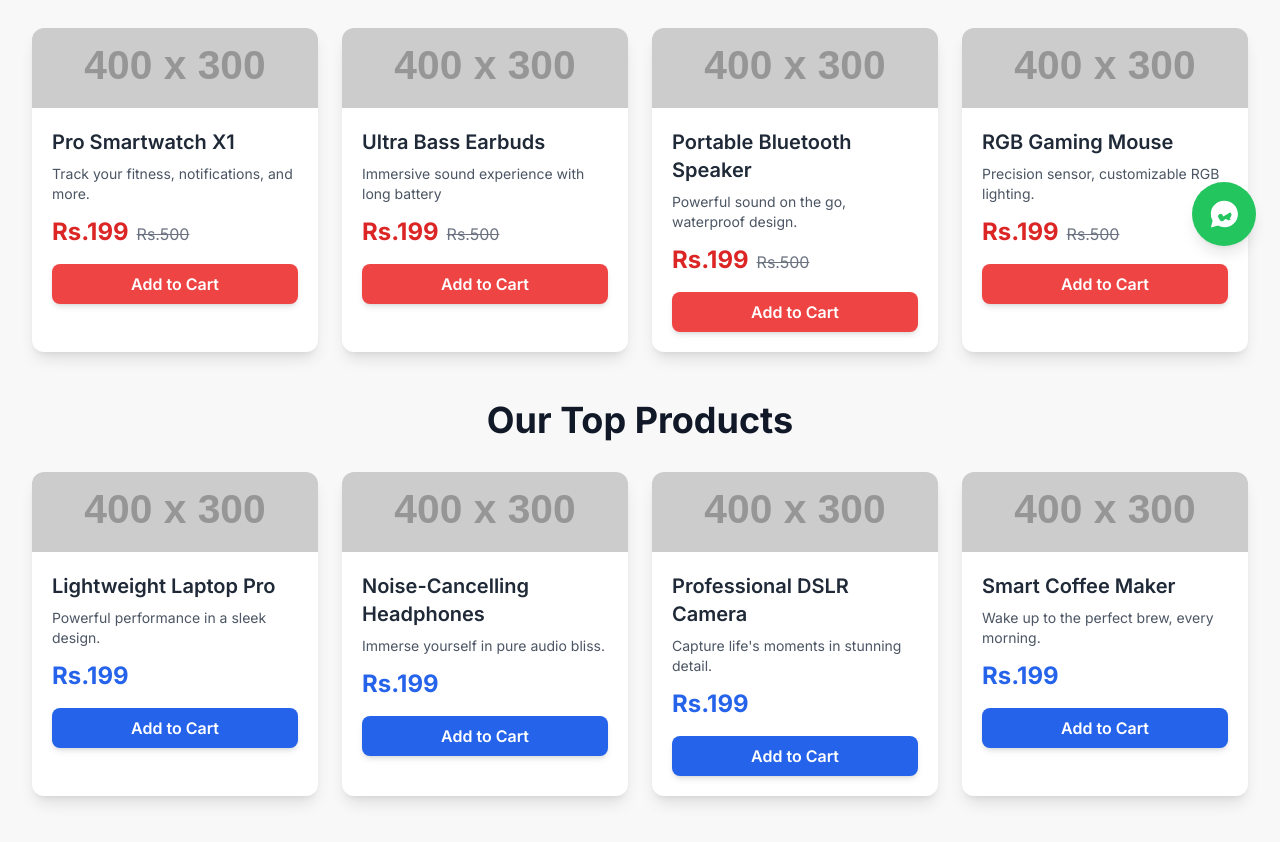
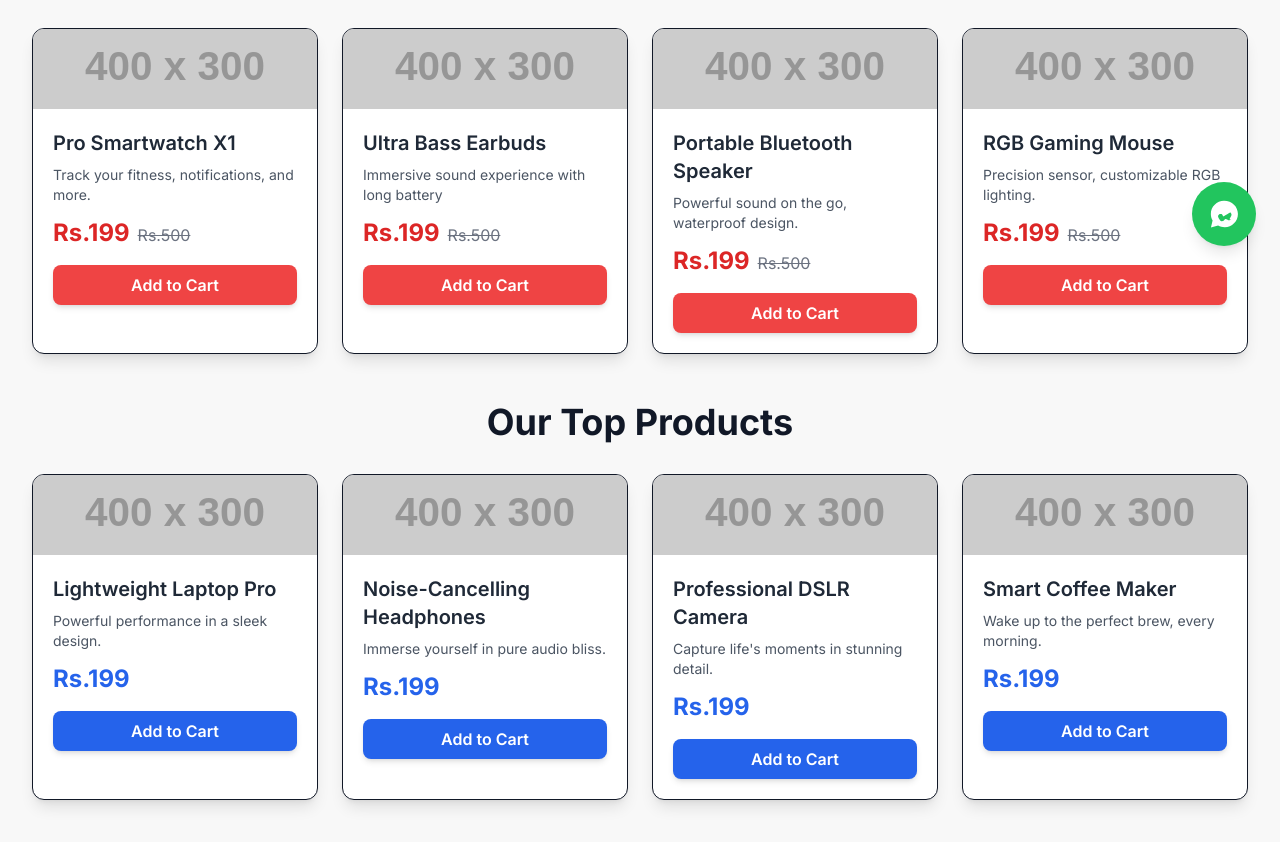
Before and after one commit to issadigitalservices/AtoZ-Factory, a plain HTML site: page index.html in a window 1280 px wide. Shown: the part 530-1372 px from the top of the page. Drawn offline with nearby package versions, Linux system fonts and the light colour scheme; placeholder pictures from the web are drawn by us.

Commit message:
Updated code with [describe changes]

```diff
--- a/index.html
+++ b/index.html
@@ -113,7 +113,7 @@
             <h2 class="text-3xl sm:text-4xl font-bold text-center text-gray-900 mb-8">🔥 Killer Deals! Don't Miss Out! 🔥</h2>
             <div class="grid grid-cols-1 sm:grid-cols-2 lg:grid-cols-3 xl:grid-cols-4 gap-6">
                 <!-- Deal Product Card 1 -->
-                <div class="bg-white rounded-xl shadow-lg overflow-hidden transform transition duration-300 hover:scale-105 hover:shadow-xl">
+                <div class="bg-white rounded-xl shadow-lg overflow-hidden transform transition duration-300 hover:scale-105 hover:shadow-xl border border-gray-900">
                     <img src="https://placehold.co/400x300/FF5733/FFFFFF?text=Smartwatch+Deal" alt="Smartwatch" class="w-full h-20 object-cover">
                     <div class="p-5">
                         <h3 class="text-xl font-semibold text-gray-800 mb-2">Pro Smartwatch X1</h3>
@@ -129,7 +129,7 @@
                 </div>
 
                 <!-- Deal Product Card 2 -->
-                <div class="bg-white rounded-xl shadow-lg overflow-hidden transform transition duration-300 hover:scale-105 hover:shadow-xl">
+                <div class="bg-white rounded-xl shadow-lg overflow-hidden transform transition duration-300 hover:scale-105 hover:shadow-xl border border-gray-900">
                     <img src="https://placehold.co/400x300/33FF57/FFFFFF?text=Wireless+Earbuds" alt="Wireless Earbuds" class="w-full h-20 object-cover">
                     <div class="p-5">
                         <h3 class="text-xl font-semibold text-gray-800 mb-2">Ultra Bass Earbuds</h3>
@@ -145,7 +145,7 @@
                 </div>
 
                 <!-- Deal Product Card 3 -->
-                <div class="bg-white rounded-xl shadow-lg overflow-hidden transform transition duration-300 hover:scale-105 hover:shadow-xl">
+                <div class="bg-white rounded-xl shadow-lg overflow-hidden transform transition duration-300 hover:scale-105 hover:shadow-xl border border-gray-900">
                     <img src="https://placehold.co/400x300/5733FF/FFFFFF?text=Portable+Speaker" alt="Portable Speaker" class="w-full h-20 object-cover">
                     <div class="p-5">
                         <h3 class="text-xl font-semibold text-gray-800 mb-2">Portable Bluetooth Speaker</h3>
@@ -161,7 +161,7 @@
                 </div>
 
                 <!-- Deal Product Card 4 -->
-                <div class="bg-white rounded-xl shadow-lg overflow-hidden transform transition duration-300 hover:scale-105 hover:shadow-xl">
+                <div class="bg-white rounded-xl shadow-lg overflow-hidden transform transition duration-300 hover:scale-105 hover:shadow-xl border border-gray-900">
                     <img src="https://placehold.co/400x300/FFC300/FFFFFF?text=Gaming+Mouse" alt="Gaming Mouse" class="w-full h-20 object-cover">
                     <div class="p-5">
                         <h3 class="text-xl font-semibold text-gray-800 mb-2">RGB Gaming Mouse</h3>
@@ -183,7 +183,7 @@
             <h2 class="text-3xl sm:text-4xl font-bold text-center text-gray-900 mb-8">Our Top Products</h2>
             <div class="grid grid-cols-1 sm:grid-cols-2 lg:grid-cols-3 xl:grid-cols-4 gap-6">
                 <!-- Product Card 1 -->
-                <div class="bg-white rounded-xl shadow-lg overflow-hidden transform transition duration-300 hover:scale-105 hover:shadow-xl">
+                <div class="bg-white rounded-xl shadow-lg overflow-hidden transform transition duration-300 hover:scale-105 hover:shadow-xl border border-gray-900">
                     <img src="https://placehold.co/400x300/A020F0/FFFFFF?text=Laptop" alt="Laptop" class="w-full h-20 object-cover">
                     <div class="p-5">
                         <h3 class="text-xl font-semibold text-gray-800 mb-2">Lightweight Laptop Pro</h3>
@@ -198,7 +198,7 @@
                 </div>
 
                 <!-- Product Card 2 -->
-                <div class="bg-white rounded-xl shadow-lg overflow-hidden transform transition duration-300 hover:scale-105 hover:shadow-xl">
+                <div class="bg-white rounded-xl shadow-lg overflow-hidden transform transition duration-300 hover:scale-105 hover:shadow-xl border border-gray-900">
                     <img src="https://placehold.co/400x300/00FFFF/000000?text=Headphones" alt="Headphones" class="w-full h-20 object-cover">
                     <div class="p-5">
                         <h3 class="text-xl font-semibold text-gray-800 mb-2">Noise-Cancelling Headphones</h3>
@@ -213,7 +213,7 @@
                 </div>
 
                 <!-- Product Card 3 -->
-                <div class="bg-white rounded-xl shadow-lg overflow-hidden transform transition duration-300 hover:scale-105 hover:shadow-xl">
+                <div class="bg-white rounded-xl shadow-lg overflow-hidden transform transition duration-300 hover:scale-105 hover:shadow-xl border border-gray-900">
                     <img src="https://placehold.co/400x300/FF00FF/FFFFFF?text=Camera" alt="Camera" class="w-full h-20 object-cover">
                     <div class="p-5">
                         <h3 class="text-xl font-semibold text-gray-800 mb-2">Professional DSLR Camera</h3>
@@ -228,7 +228,7 @@
                 </div>
 
                 <!-- Product Card 4 -->
-                <div class="bg-white rounded-xl shadow-lg overflow-hidden transform transition duration-300 hover:scale-105 hover:shadow-xl">
+                <div class="bg-white rounded-xl shadow-lg overflow-hidden transform transition duration-300 hover:scale-105 hover:shadow-xl border border-gray-900">
                     <img src="https://placehold.co/400x300/008000/FFFFFF?text=Coffee+Maker" alt="Coffee Maker" class="w-full h-20 object-cover">
                     <div class="p-5">
                         <h3 class="text-xl font-semibold text-gray-800 mb-2">Smart Coffee Maker</h3>
```
